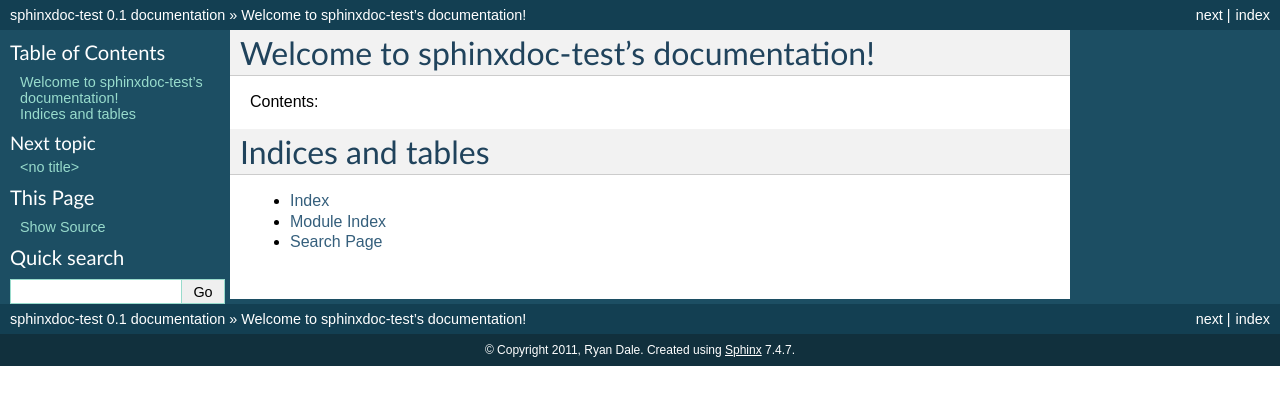
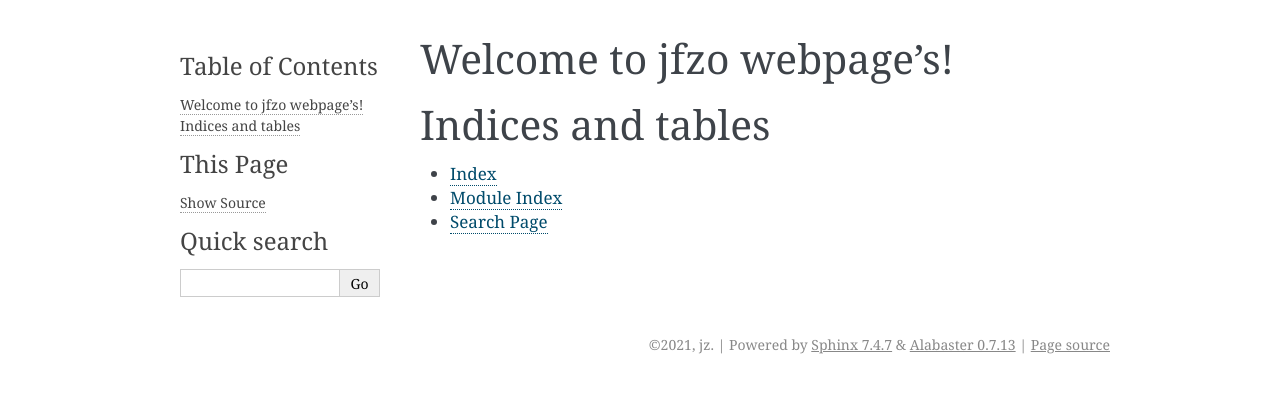
Before and after one commit to jfzo/jfzo.github.io, a Sphinx documentation site: the page built from docs/source/index.rst, in a window 1280 px wide. Shown: the top 405 px of the page. Built offline with Sphinx 7.4.7, drawn with Linux system fonts in a browser that asks for light colours; formulas are drawn with MathJax 3.

Commit message:
change in filder structure

```diff
--- a/docs/source/conf.py
+++ b/docs/source/conf.py
@@ -1,216 +1,52 @@
-# -*- coding: utf-8 -*-
+# Configuration file for the Sphinx documentation builder.
 #
-# sphinxdoc-test documentation build configuration file, created by
-# sphinx-quickstart on Tue Jan 11 13:01:03 2011.
-#
-# This file is execfile()d with the current directory set to its containing dir.
-#
-# Note that not all possible configuration values are present in this
-# autogenerated file.
-#
-# All configuration values have a default; values that are commented out
-# serve to show the default.
+# This file only contains a selection of the most common options. For a full
+# list see the documentation:
+# https://www.sphinx-doc.org/en/master/usage/configuration.html
 
-import sys, os
+# -- Path setup --------------------------------------------------------------
 
 # If extensions (or modules to document with autodoc) are in another directory,
 # add these directories to sys.path here. If the directory is relative to the
 # documentation root, use os.path.abspath to make it absolute, like shown here.
-#sys.path.insert(0, os.path.abspath('.'))
+#
+# import os
+# import sys
+# sys.path.insert(0, os.path.abspath('.'))
 
-# -- General configuration -----------------------------------------------------
 
-# If your documentation needs a minimal Sphinx version, state it here.
-#needs_sphinx = '1.0'
+# -- Project information -----------------------------------------------------
 
-# Add any Sphinx extension module names here, as strings. They can be extensions
-# coming with Sphinx (named 'sphinx.ext.*') or your custom ones.
-extensions = ['sphinx.ext.autodoc', 'sphinx.ext.doctest', 'sphinx.ext.todo', 'sphinx.ext.pngmath', 'sphinx.ext.viewcode']
+project = 'jfzo webpage'
+copyright = '2021, jz'
+author = 'jz'
+
+
+# -- General configuration ---------------------------------------------------
+
+# Add any Sphinx extension module names here, as strings. They can be
+# extensions coming with Sphinx (named 'sphinx.ext.*') or your custom
+# ones.
+extensions = [
+]
 
 # Add any paths that contain templates here, relative to this directory.
 templates_path = ['_templates']
 
-# The suffix of source filenames.
-source_suffix = '.rst'
-
-# The encoding of source files.
-#source_encoding = 'utf-8-sig'
-
-# The master toctree document.
-master_doc = 'index'
-
-# General information about the project.
-project = u'sphinxdoc-test'
-copyright = u'2011, Ryan Dale'
-
-# The version info for the project you're documenting, acts as replacement for
-# |version| and |release|, also used in various other places throughout the
-# built documents.
-#
-# The short X.Y version.
-version = '0.1'
-# The full version, including alpha/beta/rc tags.
-release = '0.1'
-
-# The language for content autogenerated by Sphinx. Refer to documentation
-# for a list of supported languages.
-#language = None
-
-# There are two options for replacing |today|: either, you set today to some
-# non-false value, then it is used:
-#today = ''
-# Else, today_fmt is used as the format for a strftime call.
-#today_fmt = '%B %d, %Y'
-
 # List of patterns, relative to source directory, that match files and
 # directories to ignore when looking for source files.
+# This pattern also affects html_static_path and html_extra_path.
 exclude_patterns = []
 
-# The reST default role (used for this markup: `text`) to use for all documents.
-#default_role = None
 
-# If true, '()' will be appended to :func: etc. cross-reference text.
-#add_function_parentheses = True
-
-# If true, the current module name will be prepended to all description
-# unit titles (such as .. function::).
-#add_module_names = True
-
-# If true, sectionauthor and moduleauthor directives will be shown in the
-# output. They are ignored by default.
-#show_authors = False
-
-# The name of the Pygments (syntax highlighting) style to use.
-pygments_style = 'sphinx'
-
-# A list of ignored prefixes for module index sorting.
-#modindex_common_prefix = []
-
-
-# -- Options for HTML output ---------------------------------------------------
+# -- Options for HTML output -------------------------------------------------
 
 # The theme to use for HTML and HTML Help pages.  See the documentation for
 # a list of builtin themes.
-html_theme = 'default'
-
-# Theme options are theme-specific and customize the look and feel of a theme
-# further.  For a list of options available for each theme, see the
-# documentation.
-#html_theme_options = {}
-
-# Add any paths that contain custom themes here, relative to this directory.
-#html_theme_path = []
-
-# The name for this set of Sphinx documents.  If None, it defaults to
-# "<project> v<release> documentation".
-#html_title = None
-
-# A shorter title for the navigation bar.  Default is the same as html_title.
-#html_short_title = None
-
-# The name of an image file (relative to this directory) to place at the top
-# of the sidebar.
-#html_logo = None
-
-# The name of an image file (within the static path) to use as favicon of the
-# docs.  This file should be a Windows icon file (.ico) being 16x16 or 32x32
-# pixels large.
-#html_favicon = None
+#
+html_theme = 'alabaster'
 
 # Add any paths that contain custom static files (such as style sheets) here,
 # relative to this directory. They are copied after the builtin static files,
 # so a file named "default.css" will overwrite the builtin "default.css".
 html_static_path = ['_static']
-
-# If not '', a 'Last updated on:' timestamp is inserted at every page bottom,
-# using the given strftime format.
-#html_last_updated_fmt = '%b %d, %Y'
-
-# If true, SmartyPants will be used to convert quotes and dashes to
-# typographically correct entities.
-#html_use_smartypants = True
-
-# Custom sidebar templates, maps document names to template names.
-#html_sidebars = {}
-
-# Additional templates that should be rendered to pages, maps page names to
-# template names.
-#html_additional_pages = {}
-
-# If false, no module index is generated.
-#html_domain_indices = True
-
-# If false, no index is generated.
-#html_use_index = True
-
-# If true, the index is split into individual pages for each letter.
-#html_split_index = False
-
-# If true, links to the reST sources are added to the pages.
-#html_show_sourcelink = True
-
-# If true, "Created using Sphinx" is shown in the HTML footer. Default is True.
-#html_show_sphinx = True
-
-# If true, "(C) Copyright ..." is shown in the HTML footer. Default is True.
-#html_show_copyright = True
-
-# If true, an OpenSearch description file will be output, and all pages will
-# contain a <link> tag referring to it.  The value of this option must be the
-# base URL from which the finished HTML is served.
-#html_use_opensearch = ''
-
-# This is the file name suffix for HTML files (e.g. ".xhtml").
-#html_file_suffix = None
-
-# Output file base name for HTML help builder.
-htmlhelp_basename = 'sphinxdoc-testdoc'
-
-
-# -- Options for LaTeX output --------------------------------------------------
-
-# The paper size ('letter' or 'a4').
-#latex_paper_size = 'letter'
-
-# The font size ('10pt', '11pt' or '12pt').
-#latex_font_size = '10pt'
-
-# Grouping the document tree into LaTeX files. List of tuples
-# (source start file, target name, title, author, documentclass [howto/manual]).
-latex_documents = [
-  ('index', 'sphinxdoc-test.tex', u'sphinxdoc-test Documentation',
-   u'Ryan Dale', 'manual'),
-]
-
-# The name of an image file (relative to this directory) to place at the top of
-# the title page.
-#latex_logo = None
-
-# For "manual" documents, if this is true, then toplevel headings are parts,
-# not chapters.
-#latex_use_parts = False
-
-# If true, show page references after internal links.
-#latex_show_pagerefs = False
-
-# If true, show URL addresses after external links.
-#latex_show_urls = False
-
-# Additional stuff for the LaTeX preamble.
-#latex_preamble = ''
-
-# Documents to append as an appendix to all manuals.
-#latex_appendices = []
-
-# If false, no module index is generated.
-#latex_domain_indices = True
-
-
-# -- Options for manual page output --------------------------------------------
-
-# One entry per manual page. List of tuples
-# (source start file, name, description, authors, manual section).
-man_pages = [
-    ('index', 'sphinxdoc-test', u'sphinxdoc-test Documentation',
-     [u'Ryan Dale'], 1)
-]
--- a/docs/source/includeme.rst
+++ /dev/null
@@ -1 +0,0 @@
-.. include:: ../../README.rst
--- a/docs/source/index.rst
+++ b/docs/source/index.rst
@@ -1,17 +1,16 @@
-.. sphinxdoc-test documentation master file, created by
-   sphinx-quickstart on Tue Jan 11 13:01:03 2011.
+.. jfzo webpage documentation master file, created by
+   sphinx-quickstart on Sat Jan 23 12:51:22 2021.
    You can adapt this file completely to your liking, but it should at least
    contain the root `toctree` directive.
 
-Welcome to sphinxdoc-test's documentation!
-==========================================
-
-Contents:
+Welcome to jfzo webpage's!
+========================================
 
 .. toctree::
    :maxdepth: 2
+   :caption: Contents:
 
-   includeme
+
 
 Indices and tables
 ==================
```
Also changed, not shown: 1 other file.
